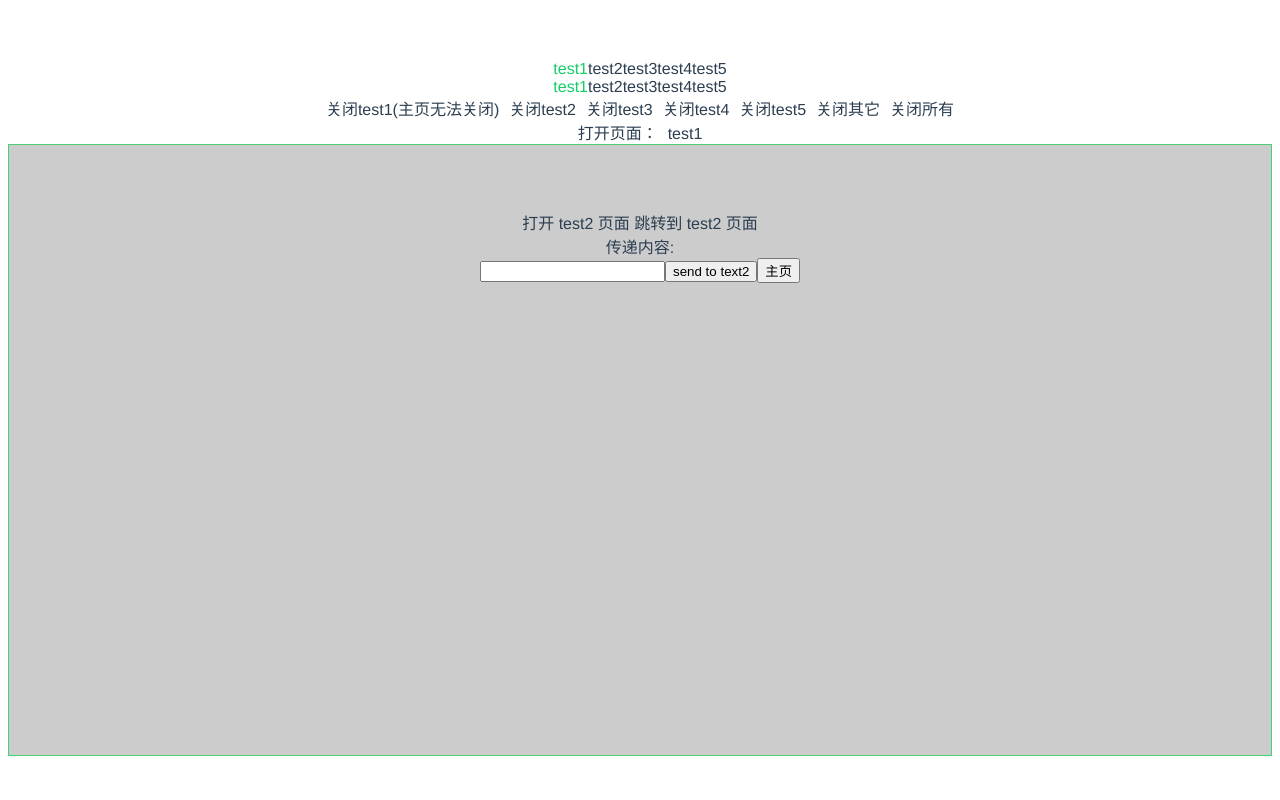
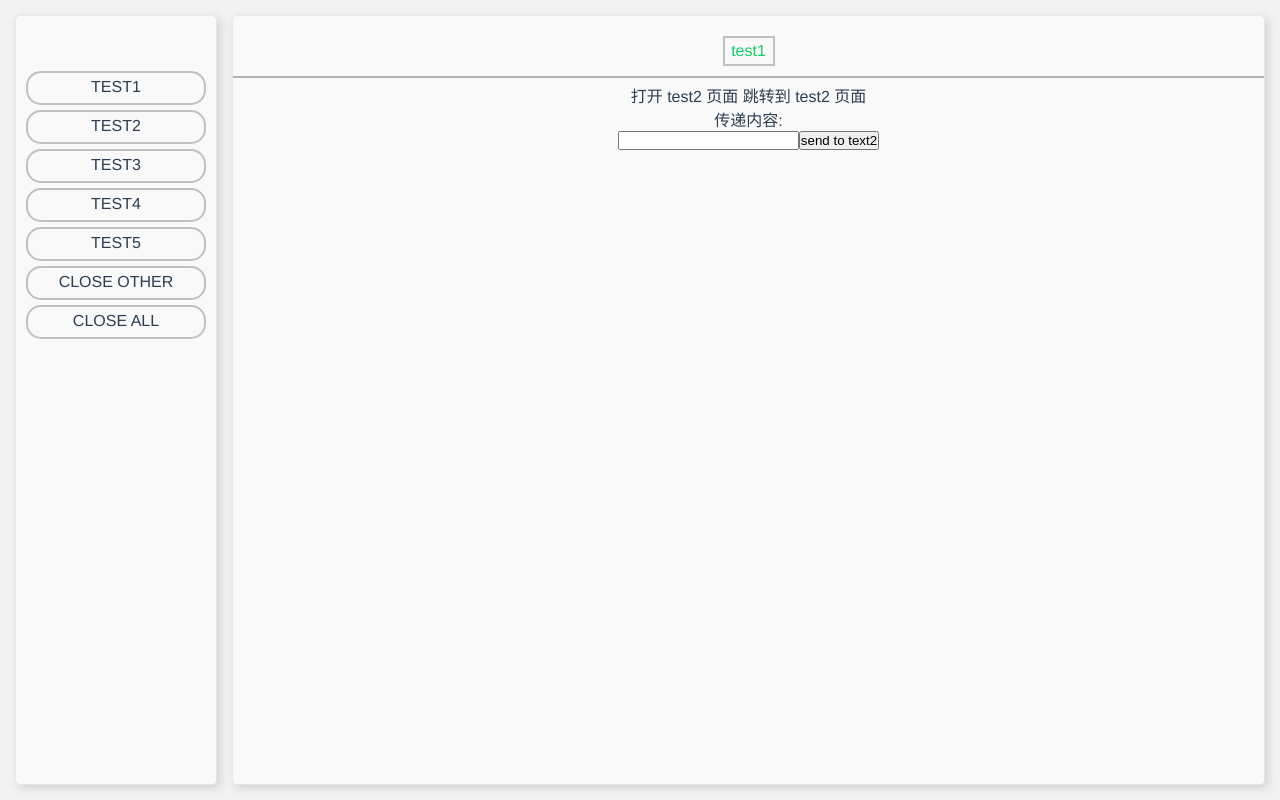
Before and after one commit to tingxiaimg/mu-page, a Vue app: page / in a window 1280 px wide. Built offline with nearby package versions, Linux system fonts and the light colour scheme.

Commit message:
mu-link可插入标签

```diff
--- a/examples/App.vue
+++ b/examples/App.vue
@@ -1,35 +1,23 @@
 <template>
   <div id="app">
-    <div>
-      <mu-page-link me="open" to="test1">test1</mu-page-link>
-      <mu-page-link me="open" to="test2">test2</mu-page-link>
-      <mu-page-link me="open" to="test3">test3</mu-page-link>
-      <mu-page-link me="open" to="test4">test4</mu-page-link>
-      <mu-page-link me="open" to="test5">test5</mu-page-link>
+    <div class="v-left color-border">
+      <div style="padding: 25px 0"></div>
+      <div class="mu-button" @click="open('test1')">TEST1</div>
+      <div class="mu-button" @click="open('test2')">TEST2</div>
+      <div class="mu-button" @click="open('test3')">TEST3</div>
+      <div class="mu-button" @click="open('test4')">TEST4</div>
+      <div class="mu-button" @click="open('test5')">TEST5</div>
+      <div class="mu-button" @click="closeOther()">CLOSE OTHER</div>
+      <div class="mu-button" @click="close('*')">CLOSE ALL</div>
     </div>
-    <div>
-      <mu-page-link to="test1" :data="'test1当前时间是' + Date.now()">test1</mu-page-link>
-      <mu-page-link to="test2" :data="'test2当前时间是' + Date.now()">test2</mu-page-link>
-      <mu-page-link to="test3" :data="'test3当前时间是' + Date.now()">test3</mu-page-link>
-      <mu-page-link to="test4" :data="'test4当前时间是' + Date.now()">test4</mu-page-link>
-      <mu-page-link to="test5" :data="'test5当前时间是' + Date.now()">test5</mu-page-link>
+    <div class="v-right color-border">
+      <div class="t">
+        <div class="tab"><mu-page-link me="open" :to="$muPage.homePage.name">{{$muPage.homePage.name}}</mu-page-link></div>
+        <div v-for="(v, k, i) in visitedViews" :key="i" class="tab">
+          <mu-page-link me="open" :to="v.name">{{v.name}}</mu-page-link>
         </div>
-    <div>
-      <span @click="close('test1')">关闭test1(主页无法关闭)</span>
-      <span @click="close('test2')">关闭test2</span>
-      <span @click="close('test3')">关闭test3</span>
-      <span @click="close('test4')">关闭test4</span>
-      <span @click="close('test5')">关闭test5</span>
-      <span @click="closeOther">关闭其它</span>
-      <span @click="close('*')">关闭所有</span>
       </div>
-    <div>
-      <span>打开页面：</span>
-      <span>{{$muPage.homePage.name}}</span>
-      <span v-for="item in visitedViews">{{item.name}}</span>
-    </div>
-    <div style="background-color: #cccccc; border: 1px solid #4cce72">
-      <mu-page/>
+      <div class="b"><mu-page/></div>
     </div>
   </div>
 </template>
@@ -39,32 +27,96 @@
   export default {
     name: 'app',
     computed: {
-    visitedViews () {
+      visitedViews() {
         return this.$muPage.visitedViews
       }
     },
     methods: {
-    close (name) {
+      close(name) {
         this.$muPage.close(name)
       },
-    closeOther () {
+      closeOther() {
         this.$muPage.closeOther();
+      },
+      open(name) {
+        this.$muPage.open(name);
       }
     }
   }
 </script>
 
-<style>
+<style scoped>
   #app {
     font-family: 'Avenir', Helvetica, Arial, sans-serif;
     -webkit-font-smoothing: antialiased;
     -moz-osx-font-smoothing: grayscale;
     text-align: center;
     color: #2c3e50;
-  margin-top: 60px;
+    padding: 15px;
+    background-color: #f2f2f2;
+    height: calc(100% - 30px);
+    display: flex;
+    flex-direction: row;
   }
-  span {
-    margin: 0 5px;
+  #app .v-left{
+    width: 200px;
+    margin-right: 15px;
+
+  }
+
+  #app .v-right{
+    flex: 1;
+    display: flex;
+    flex-direction: column;
+  }
+
+  #app .v-right .t{
+    height: 45px;
+    margin-top: 15px;
+    border-bottom: 2px solid #b3b3b3;
+  }
+
+  .t .tab{
+    margin: 5px 25px;
+    display: inline-block;
+    min-width: 40px;
+    padding: 4px;
+    border: 2px solid #c0c0c0;
+    user-select: none;
+  }
+
+  #app .v-right .b{
+    flex: 1;
+    padding: 0 15px;
+  }
+
+  .mu-button{
+    user-select: none;
     cursor: pointer;
+    min-height: 20px;
+    margin: 5px 10px;
+    padding: 5px;
+    border: 2px solid #c0c0c0;
+    border-radius: 15px;
+  }
+
+  .mu-button:hover, .tab:hover{
+    border-color: #9fdbe9;
+  }
+
+  .mu-button:active, .tab:active{
+    border-color: #aff1ff;
+  }
+
+  .color-border{
+    border: 1px solid #e7e7e7;
+    border-radius: 5px;
+    box-shadow: 3px 3px 10px #d0d0d0;
+    transition-delay: 20ms;
+    background-color: #f9f9f9;
+  }
+
+  .color-border:hover{
+    box-shadow: 3px 3px 15px #c2c2c2;
   }
 </style>
--- a/examples/main.js
+++ b/examples/main.js
@@ -6,11 +6,11 @@ import errorPage from '../src/components/error.vue'
 Vue.config.productionTip = false;
 Vue.use(MuPage);
 const muPage = new MuPage({components: {
-  test1: import('./testViews/test1.vue'),
-  test2: import('./testViews/test2.vue'),
-  test3: import('./testViews/test3.vue'),
-  test4: import('./testViews/test4.vue'),
-  test5: import('./testViews/test5.vue')
+  test1: import('./views/test1.vue'),
+  test2: import('./views/test2.vue'),
+  test3: import('./views/test3.vue'),
+  test4: import('./views/test4.vue'),
+  test5: import('./views/test5.vue')
 }, homePage: 'test1', errorPage: errorPage});
 new Vue({
   muPage,
--- a/examples/testViews/test1.vue
+++ b/examples/views/test1.vue
@@ -7,7 +7,7 @@
       <input type="text" name="send" v-model="sendMessage"/>
     </label>
     <button @click="send">send to text2</button>
-    <button @click="openHomePage">主页</button>
+    <span @click="send">{{returnMsg}}</span>
   </div>
 </template>
 
@@ -17,15 +17,13 @@ export default {
   name: 'test1',
   data() {
     return {
-      sendMessage: ''
+      sendMessage: '',
+      returnMsg: ''
     }
   },
   methods: {
     send (){
-      this.$muSend('test2', this.sendMessage);
-    },
-    openHomePage (){
-      this.$muPage.openHomePage();
+      this.returnMsg = this.$muSend('test2', this.sendMessage);
     }
   }
 }
--- a/examples/testViews/test2.vue
+++ b/examples/views/test2.vue
@@ -4,6 +4,10 @@
     <mu-page-link to="test3" me="push" data="来访者 test2"> 跳转到 test3 页面</mu-page-link>
     <div><span>传递内容:</span>{{$muPageInfo.data}}</div>
     <div><span>收到消息:</span>{{message}}</div>
+    <mu-page-link me="open" :to="$muPage.homePage.name">
+      <div style="background-color: #aff1ff; width: 80px;height: 60px">{{$muPage.homePage.name}}</div>
+    </mu-page-link>
+    <button @click="$muPage.openHomePage()">主页</button>
   </div>
 </template>
 
@@ -19,6 +23,7 @@ export default {
   methods:{
     handleMuMessage(me){
       this.message = me.sender.$options.name + ':' + me.message;
+      return `test2[${new Date()}]: hello ${me.sender.$options.name}`
     }
   }
 }
--- a/public/index.html
+++ b/public/index.html
@@ -5,7 +5,19 @@
     <meta http-equiv="X-UA-Compatible" content="IE=edge">
     <meta name="viewport" content="width=device-width,initial-scale=1.0">
     <link rel="icon" href="<%= BASE_URL %>favicon.ico">
-    <title>mu-page</title>
+    <title>mu-page demo</title>
+    <style>
+      *{
+        padding: 0;
+        margin: 0;
+      }
+      html,body{
+        width: 100%;
+        height: 100%;
+        min-width: 960px;
+        min-height: 600px;
+      }
+    </style>
   </head>
   <body>
     <noscript>
--- a/src/components/muPageLink.vue
+++ b/src/components/muPageLink.vue
@@ -1,7 +1,7 @@
 <template>
     <i :class="showClass" @click="goto">
         <slot :value="to">
-            <span >{{to || 'mu'}}</span>
+            <template v-html="to || '<span>MU</span>'"></template>
         </slot>
     </i>
 </template>
```
Also changed, not shown: examples/views/test3.vue (renamed from examples/testViews/test3.vue), examples/views/test4.vue (renamed from examples/testViews/test4.vue), examples/views/test5.vue (renamed from examples/testViews/test5.vue). Lines whose indentation alone changed are shown as unchanged.
